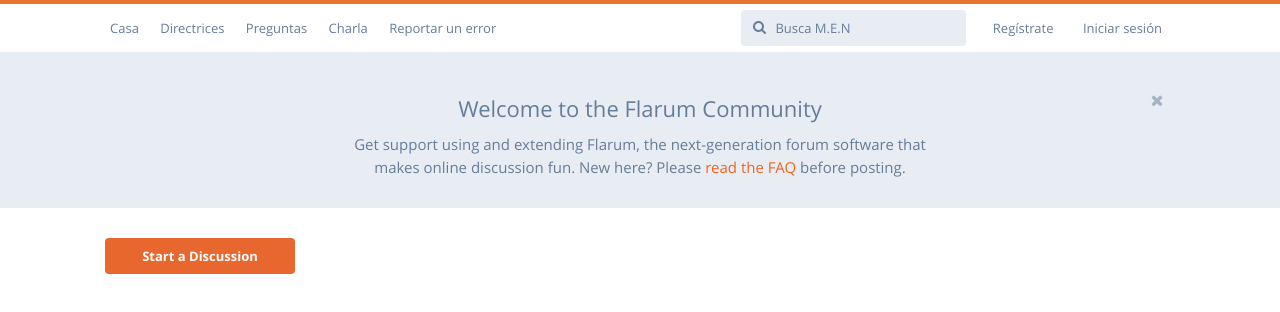
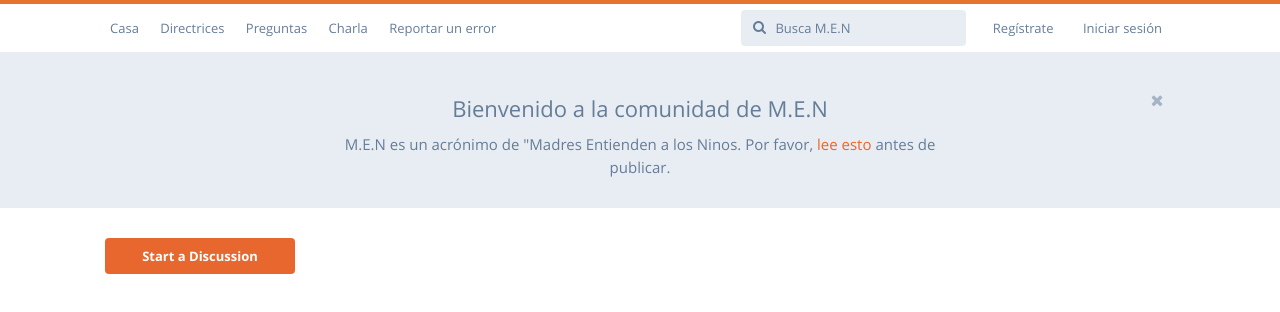
Before and after one commit to evanq123/spanish-men, a plain HTML site: page index.html in a window 1280 px wide. Drawn offline with Linux system fonts and the light colour scheme.

Commit message:
Update index.html

```diff
--- a/index.html
+++ b/index.html
@@ -77,8 +77,8 @@
                         </i>
                     </button>
                     <div class="containerNarrow">
-                        <h2 class="Hero-title">Welcome to the Flarum Community</h2>
-                        <div class="Hero-subtitle">Get support using and extending Flarum, the next-generation forum software that makes online discussion fun. New here? Please <a href="http://flarum.org/docs/faq">read the FAQ</a> before posting.</div>
+                        <h2 class="Hero-title">Bienvenido a la comunidad de M.E.N</h2>
+                        <div class="Hero-subtitle">M.E.N es un acrónimo de "Madres Entienden a los Ninos. Por favor, <a href="">lee esto</a> antes de publicar.</div>
                     </div>
                 </div>
             </header>
```
